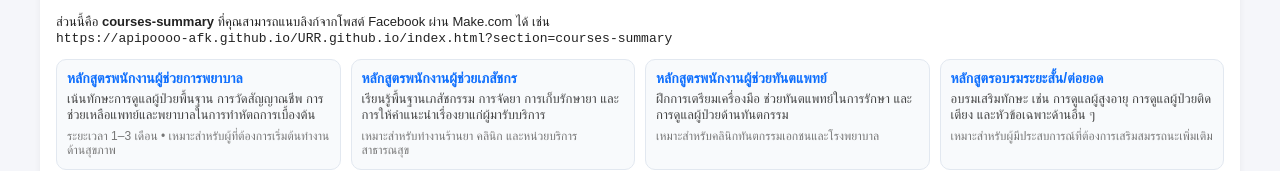
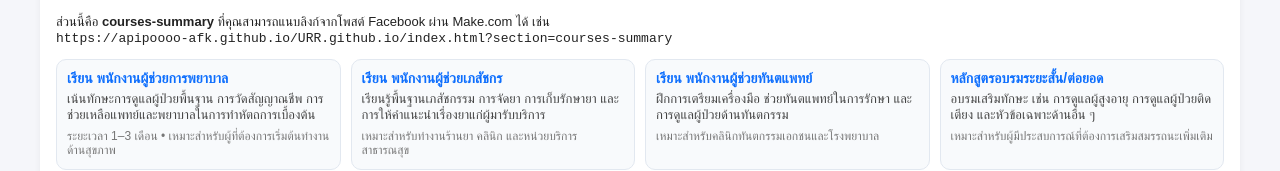
Before and after one commit to apipoooo-afk/URR.github.io, a plain HTML site: page index.html in a window 1280 px wide. Shown: the part 616-787 px from the top of the page. Drawn offline with Linux system fonts and the light colour scheme.

Commit message:
Update index.html

```diff
--- a/index.html
+++ b/index.html
@@ -386,7 +386,7 @@
 
     <div class="courses-grid">
       <div class="course-card">
-        <div class="course-title">หลักสูตรพนักงานผู้ช่วยการพยาบาล</div>
+        <div class="course-title">เรียน พนักงานผู้ช่วยการพยาบาล</div>
         <div class="course-body">
           เน้นทักษะการดูแลผู้ป่วยพื้นฐาน การวัดสัญญาณชีพ การช่วยเหลือแพทย์และพยาบาลในการทำหัตถการเบื้องต้น
         </div>
@@ -396,7 +396,7 @@
       </div>
 
       <div class="course-card">
-        <div class="course-title">หลักสูตรพนักงานผู้ช่วยเภสัชกร</div>
+        <div class="course-title">เรียน พนักงานผู้ช่วยเภสัชกร</div>
         <div class="course-body">
           เรียนรู้พื้นฐานเภสัชกรรม การจัดยา การเก็บรักษายา และการให้คำแนะนำเรื่องยาแก่ผู้มารับบริการ
         </div>
@@ -406,7 +406,7 @@
       </div>
 
       <div class="course-card">
-        <div class="course-title">หลักสูตรพนักงานผู้ช่วยทันตแพทย์</div>
+        <div class="course-title">เรียน พนักงานผู้ช่วยทันตแพทย์</div>
         <div class="course-body">
           ฝึกการเตรียมเครื่องมือ ช่วยทันตแพทย์ในการรักษา และการดูแลผู้ป่วยด้านทันตกรรม
         </div>
```
